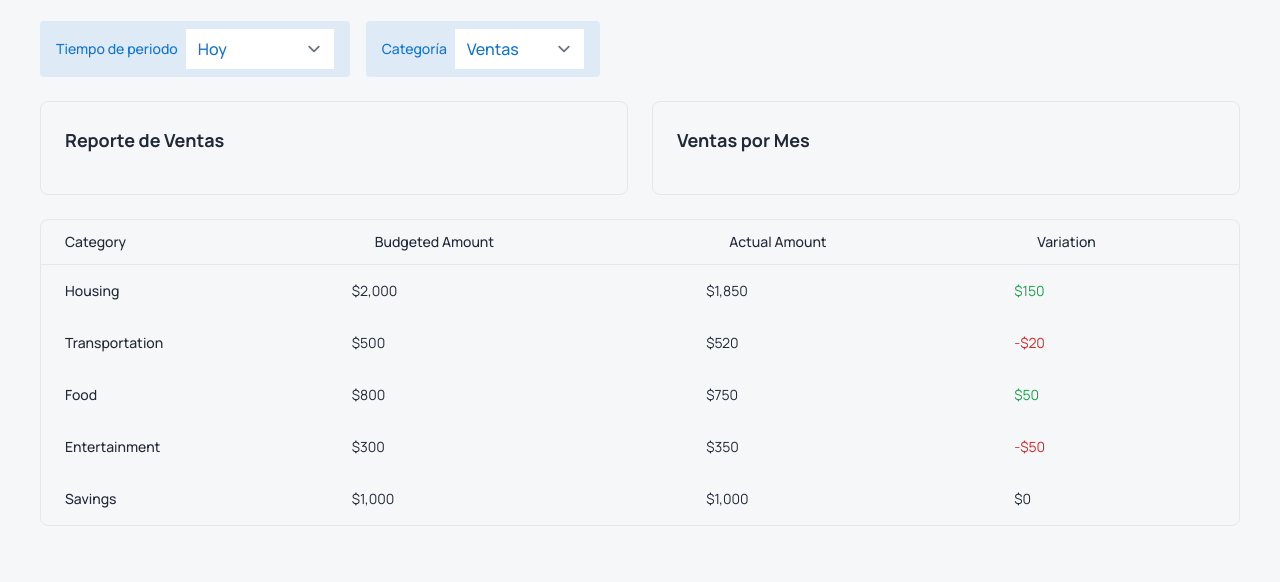
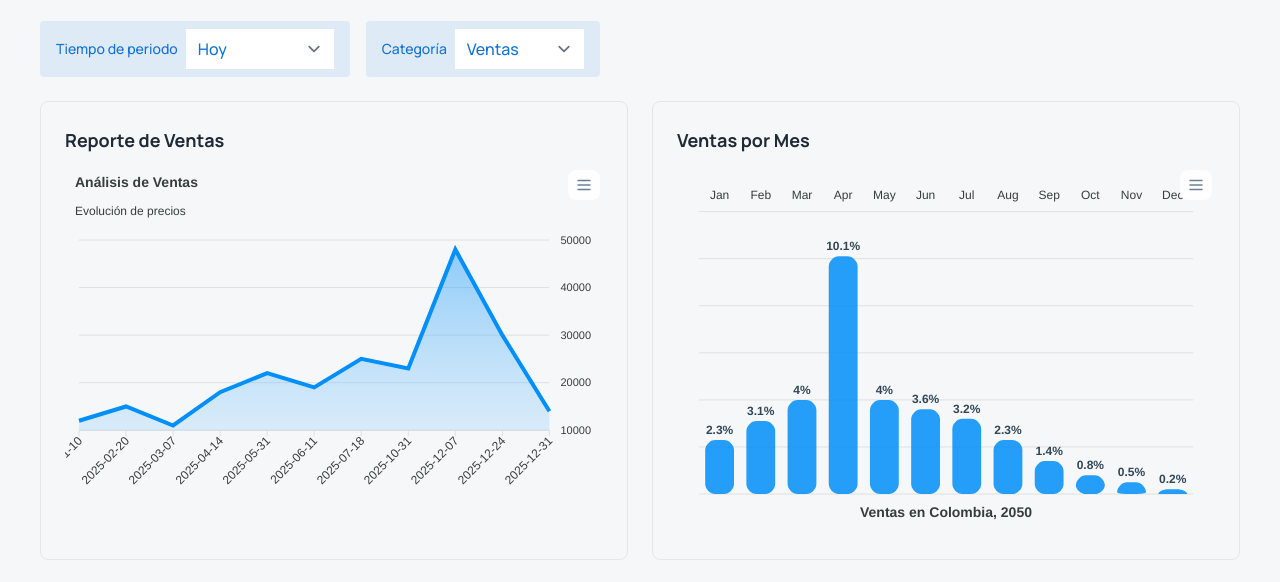
Before and after one commit to willsepulvedam/budget-optimizer-system, a website: page bubget-optimizer-frontend/index.html in a window 1280 px wide. Shown: the part 156-738 px from the top of the page. Drawn offline with nearby package versions, Linux system fonts and the light colour scheme; the site is published under a folder, as on GitHub Pages, so addresses that start at the root find nothing.

Commit message:
Update index.html

```diff
--- a/bubget-optimizer-frontend/index.html
+++ b/bubget-optimizer-frontend/index.html
@@ -126,7 +126,7 @@
   </div>
 
   <script src="https://cdn.jsdelivr.net/npm/apexcharts"></script>
-  <script src="/bubget-optimizer-frontend/src/main.js"></script>
+  <script src="./src/main.js"></script>
 
 </body>
 </html>
```
